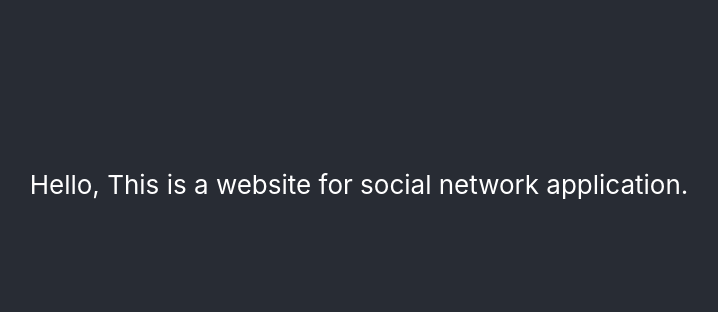
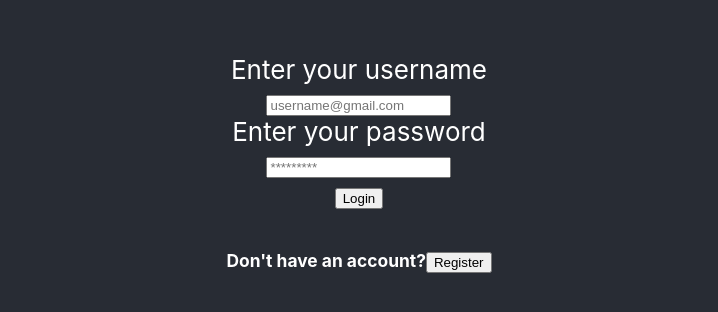
Before and after one commit to pranav1421998/LuddyLan, a React (Create React App) app in the folder socialnetwork/: page / in a window 1280 px wide. Shown: the part 216-528 px from the top of the page, without its empty margins (281-999 px from the left). Built offline with nearby package versions, Linux system fonts and the light colour scheme.

Commit message:
created a login file

```diff
--- a/socialnetwork/src/App.js
+++ b/socialnetwork/src/App.js
@@ -1,11 +1,15 @@
+import React, {useState} from 'react';
 import logo from './logo.svg';
 import './App.css';
+import {Register} from './Register.js';
+import {Login} from './Login.js';
 
 function App() {
+  const {currentForm,setCurrentForm} = useState('login');
   return (
     <div className="App">
       <header className="App-header">
-        Hello, This is a website for social network application.
+        <Login></Login>
       </header>
     </div>
   );
--- /dev/null
+++ b/socialnetwork/src/Login.js
@@ -0,0 +1,21 @@
+import React,{useState} from "react";
+export const Login=()=>{
+    const {email,setEmail} = useState('');
+    const {password,setPass} = useState('');
+    const handleSubmit=()=>{
+      email.preventDefault();
+      console.log(email);
+    }
+    return(
+      <>
+        <form onSubmit={handleSubmit}>
+          <label for="email" >Enter your username</label><br></br>
+          <input type="email" value={email} placeholder="username@gmail.com" id="email" name="email"></input><br></br>
+          <label for="password" >Enter your password</label><br></br>
+          <input type="password" value={password} placeholder="*********" id="password" name="password"></input><br></br>
+          <button>Login</button>
+        </form>
+        <h6>Don't have an account?<button>Register</button></h6>
+      </>
+    )
+}
--- /dev/null
+++ b/socialnetwork/src/Register.js
@@ -0,0 +1,5 @@
+export const Register=()=>{
+    return{
+        Register
+    }
+}
```
